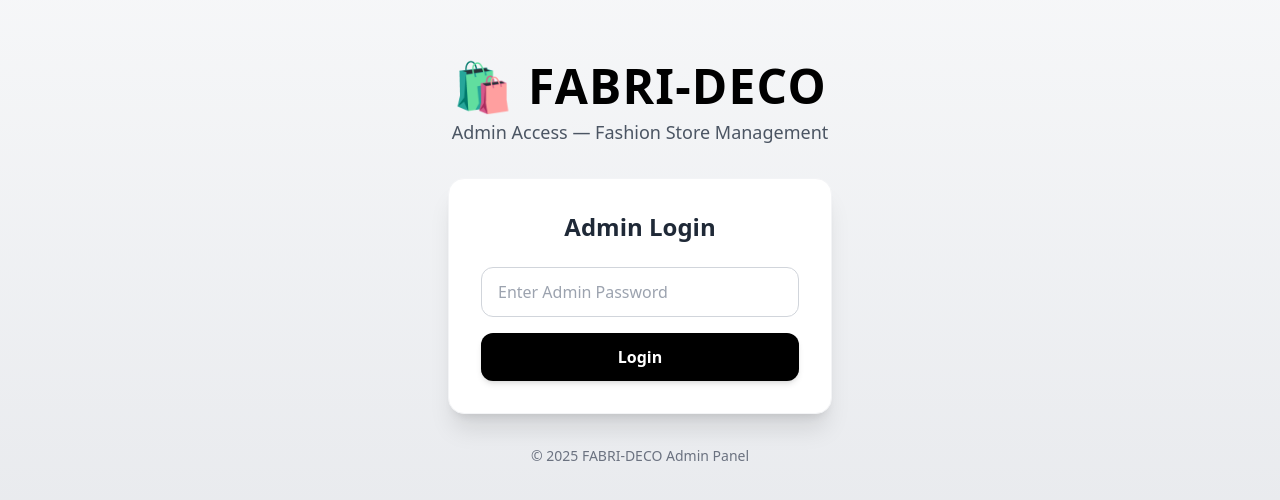
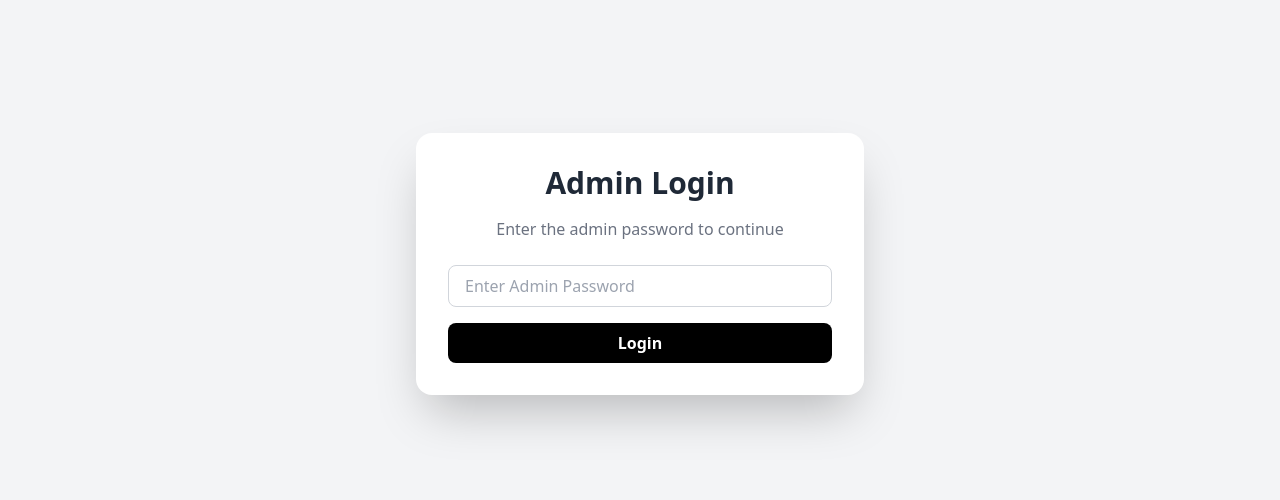
Before and after one commit to storef370-afk/fashionstorefrontend, a React (Create React App) app: page /admin in a window 1280 px wide. Shown: the part 136-636 px from the top of the page. Built offline with nearby package versions, Linux system fonts and the light colour scheme.

Commit message:
Update AdminLogin.js

```diff
--- a/src/AdminLogin.js
+++ b/src/AdminLogin.js
@@ -7,16 +7,14 @@
   const handleLogin = async (e) => {
     e.preventDefault();
 
-    const res = await fetch(
-      "https://fashionstorebackend-1-sa6g.onrender.com/api/admin/login",
-      {
+    const res = await fetch("https://fashionstorebackend-1-sa6g.onrender.com/api/admin/login", {
       method: "POST",
       headers: { "Content-Type": "application/json" },
       body: JSON.stringify({ password }),
-      }
-    );
+    });
 
     const data = await res.json();
+
     if (data.success) {
       localStorage.setItem("admin", "true");
       onLogin();
@@ -26,51 +24,29 @@
   };
 
   return (
-    <div className="min-h-screen flex flex-col items-center justify-center bg-gradient-to-b from-gray-50 to-gray-200">
-      {/* Logo / Header */}
-      <div className="text-center mb-8">
-        <h1 className="text-5xl font-extrabold text-black tracking-wide mb-2">
-          🛍️ FABRI-DECO
-        </h1>
-        <p className="text-gray-600 text-lg">
-          Admin Access — Fashion Store Management
-        </p>
-      </div>
+    <div className="flex items-center justify-center min-h-screen bg-gray-100 px-4">
+      <div className="bg-white shadow-2xl rounded-2xl p-8 w-full max-w-md text-center">
+        <h2 className="text-3xl font-bold text-gray-800 mb-4">Admin Login</h2>
+        <p className="text-gray-500 mb-6">Enter the admin password to continue</p>
 
-      {/* Login Card */}
-      <div className="bg-white shadow-xl rounded-2xl p-8 w-80 md:w-96 border border-gray-100">
-        <h2 className="text-2xl font-semibold text-center mb-6 text-gray-800">
-          Admin Login
-        </h2>
-
-        <form onSubmit={handleLogin} className="space-y-4">
-          <div>
+        <form onSubmit={handleLogin}>
           <input
             type="password"
             placeholder="Enter Admin Password"
             value={password}
             onChange={(e) => setPassword(e.target.value)}
-              className="w-full px-4 py-3 border border-gray-300 rounded-xl focus:ring-2 focus:ring-black focus:outline-none transition"
+            className="w-full border border-gray-300 rounded-lg px-4 py-2 mb-4 focus:outline-none focus:ring-2 focus:ring-black"
           />
-          </div>
-
           <button
             type="submit"
-            className="w-full bg-black text-white py-3 rounded-xl font-semibold shadow-md hover:bg-gray-800 transition"
+            className="w-full bg-black text-white py-2 rounded-lg font-semibold hover:bg-gray-800 transition"
           >
             Login
           </button>
         </form>
 
-        {error && (
-          <p className="text-red-600 text-sm text-center mt-4">{error}</p>
-        )}
+        {error && <p className="text-red-500 mt-3">{error}</p>}
       </div>
-
-      {/* Footer */}
-      <footer className="mt-8 text-gray-500 text-sm">
-        © {new Date().getFullYear()} FABRI-DECO Admin Panel
-      </footer>
     </div>
   );
 }
```
Lines whose indentation alone changed are shown as unchanged.
